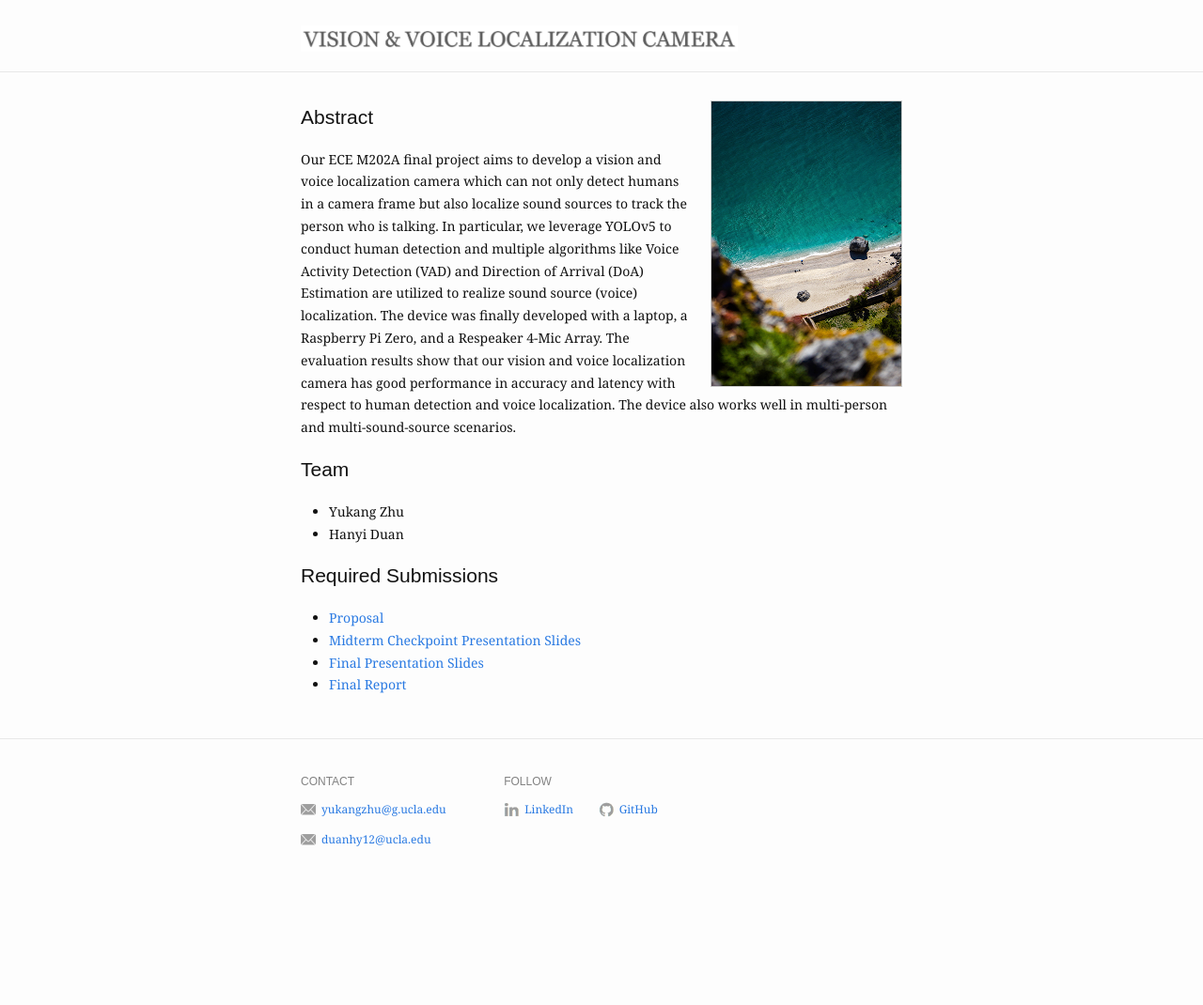
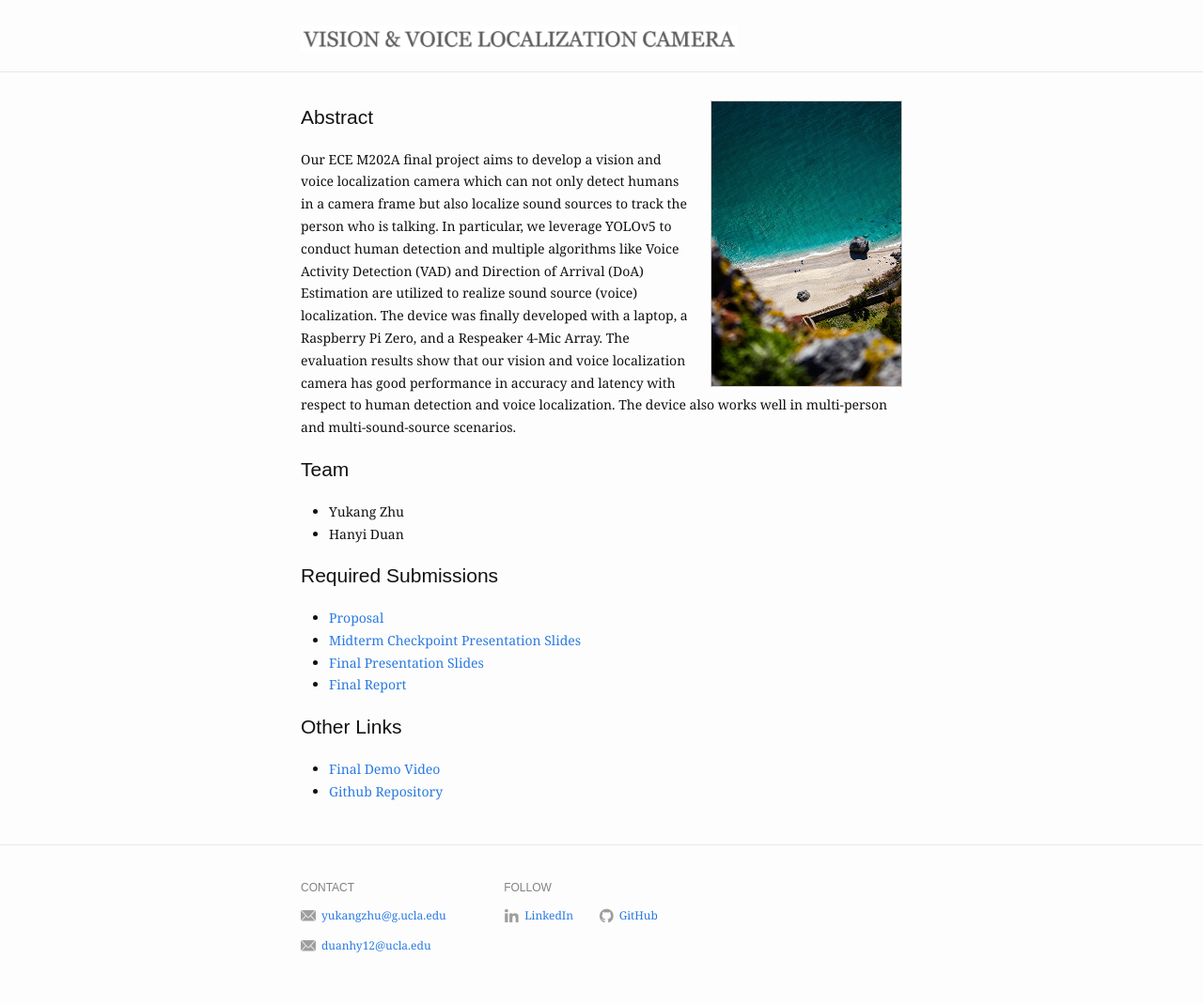
Before and after one commit to yukangZhuu/vision-voice-localization-camera, a Jekyll site: the page built from docs/index.md, in a window 1280 px wide. Shown: the whole page at 94% size. Built offline with Jekyll 4.4.1, drawn with Linux system fonts in a browser that asks for light colours; before the commit the page ends 957 px from its top, so only the background shows below that.

Commit message:
Update index.md

```diff
--- a/docs/index.md
+++ b/docs/index.md
@@ -21,3 +21,8 @@
 * [Midterm Checkpoint Presentation Slides](https://docs.google.com/presentation/d/1WhPNio2JmzOJIWCwAPVxncb2pV9Yoq5bz2z9mT50DZg/edit?usp=sharing)
 * [Final Presentation Slides](https://docs.google.com/presentation/d/1RKPuauXq2WHstac2NXcDObfHhL_HTxChkY55MqqV0LE/edit?usp=sharing)
 * [Final Report](required_submissions/report.md)
+
+## Other Links
+
+* [Final Demo Video](https://)
+* [Github Repository]([https://](https://github.com/yukangZhuu/vision-voice-localization-camera))
```
